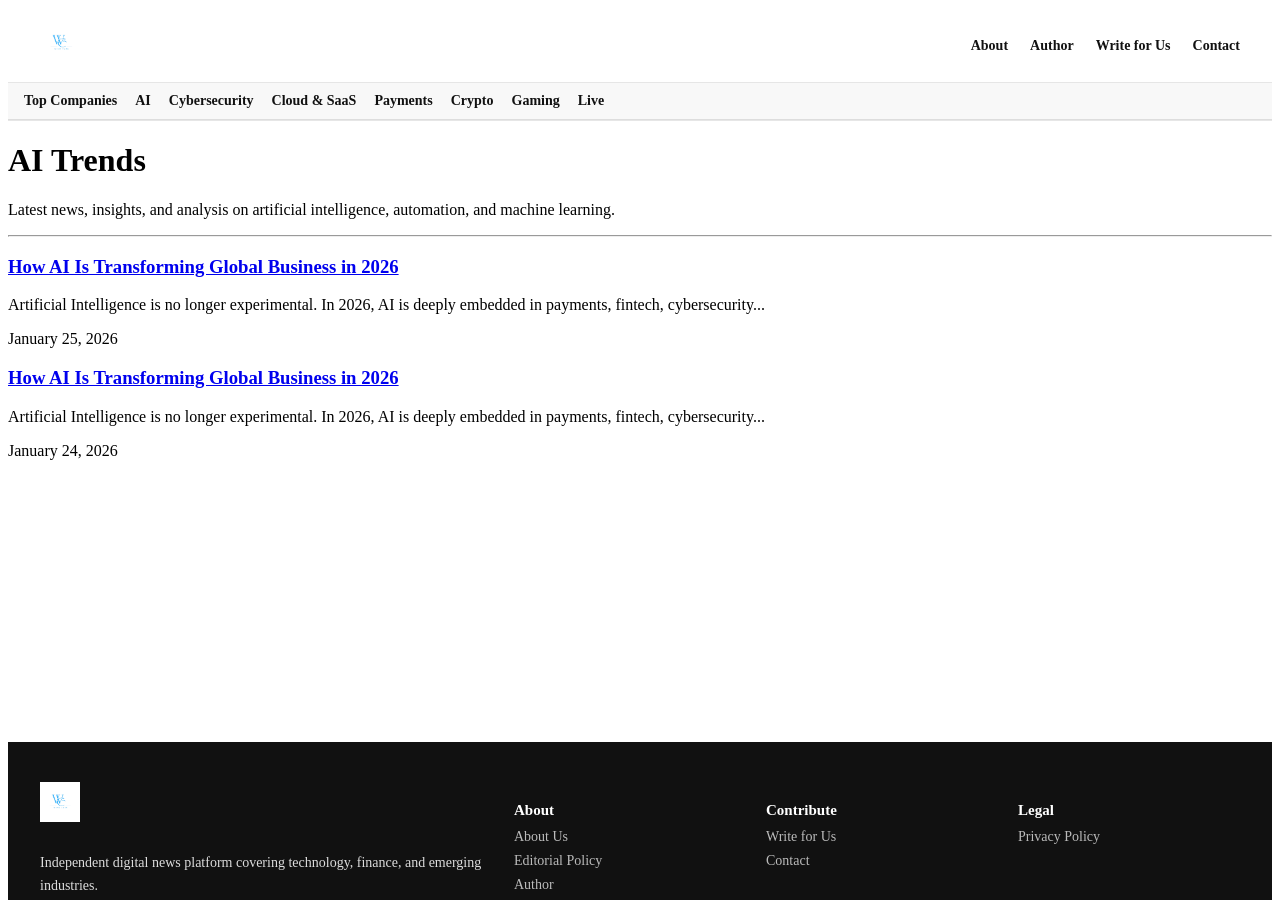
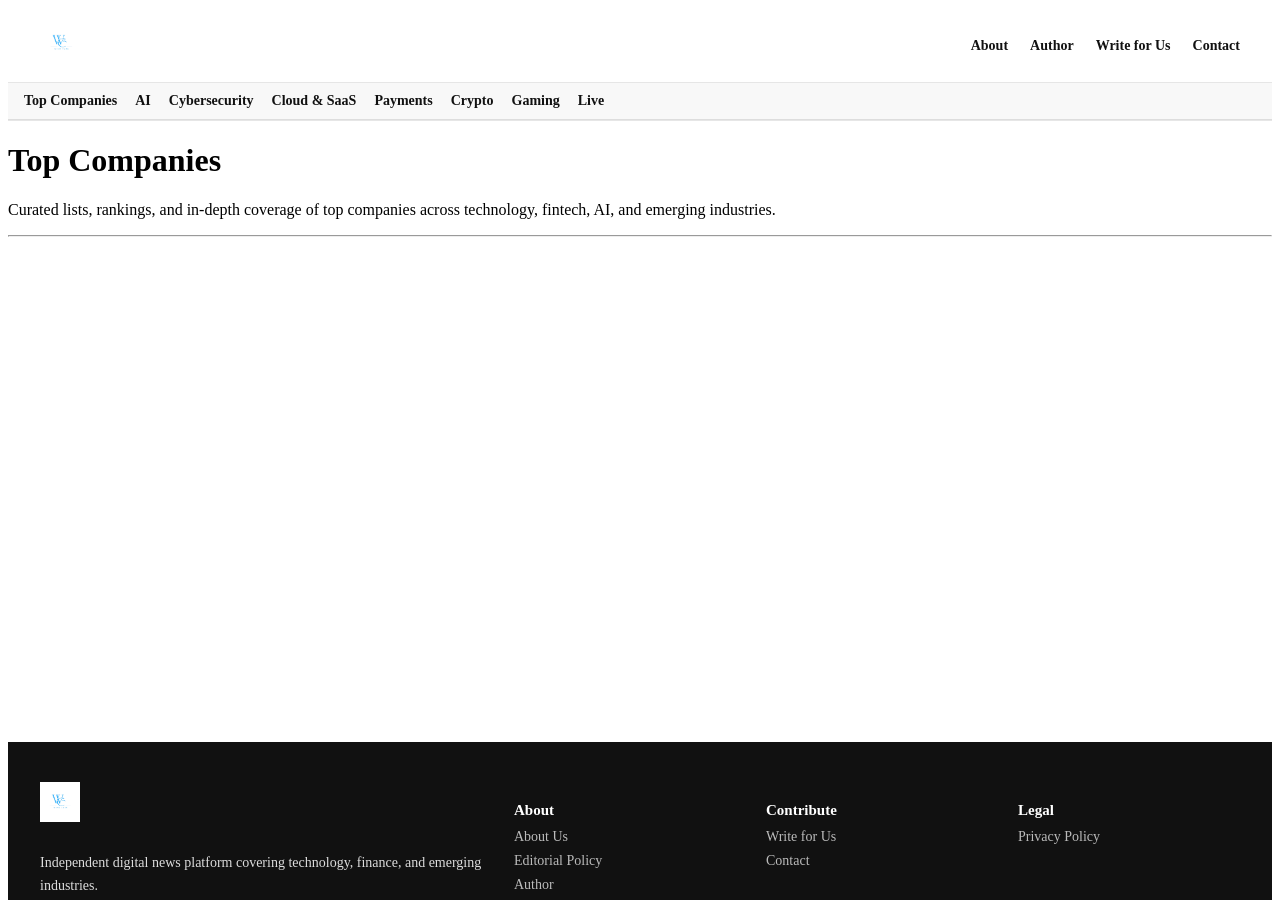
Before and after one commit to rinkeshjha623/winkcasa.com, a Jekyll site: the page built from categories/ai-trends.md, in a window 1280 px wide and 900 px high. Built offline with Jekyll 4.4.1, drawn with Linux system fonts in a browser that asks for light colours.

Commit message:
Update ai-trends.md

```diff
--- a/categories/ai-trends.md
+++ b/categories/ai-trends.md
@@ -1,6 +1,6 @@
 ---
 layout: category
-title: AI Trends
-category: ai-trends
-description: Latest news, insights, and analysis on artificial intelligence, automation, and machine learning.
+title: Top Companies
+category: top-companies
+description: Curated lists, rankings, and in-depth coverage of top companies across technology, fintech, AI, and emerging industries.
 ---
```
